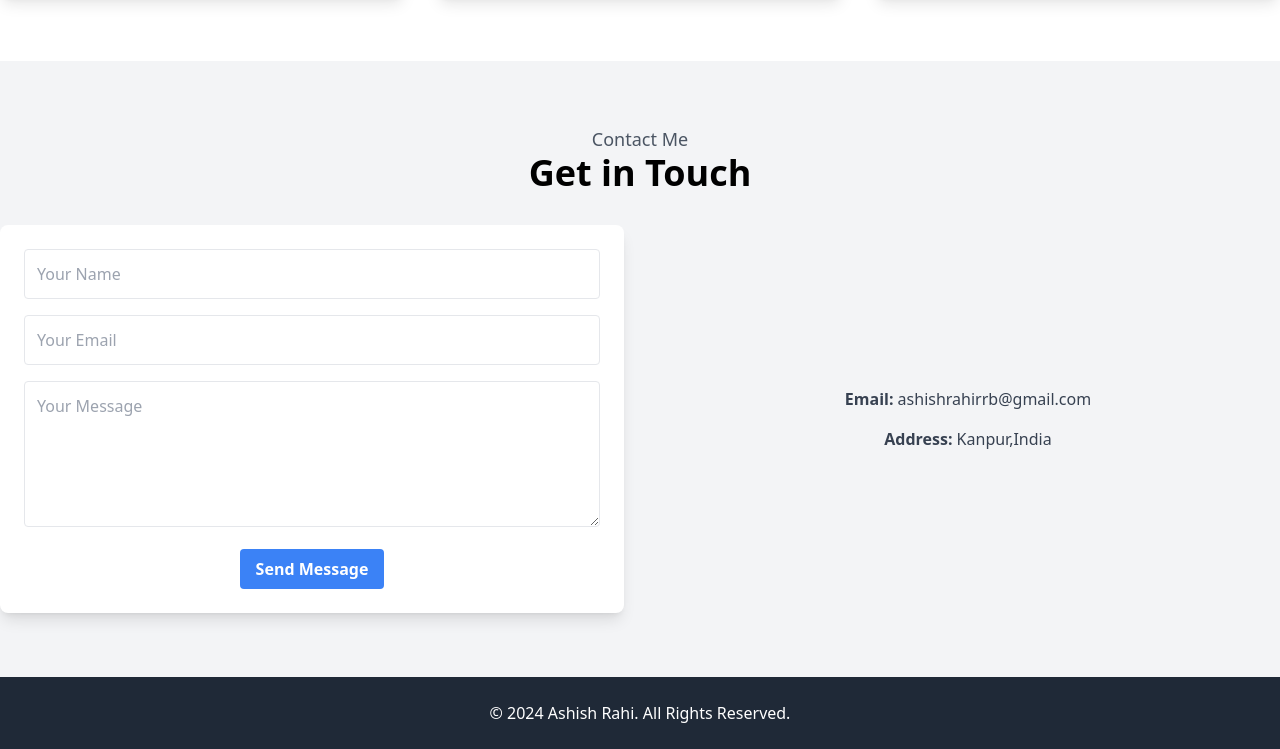
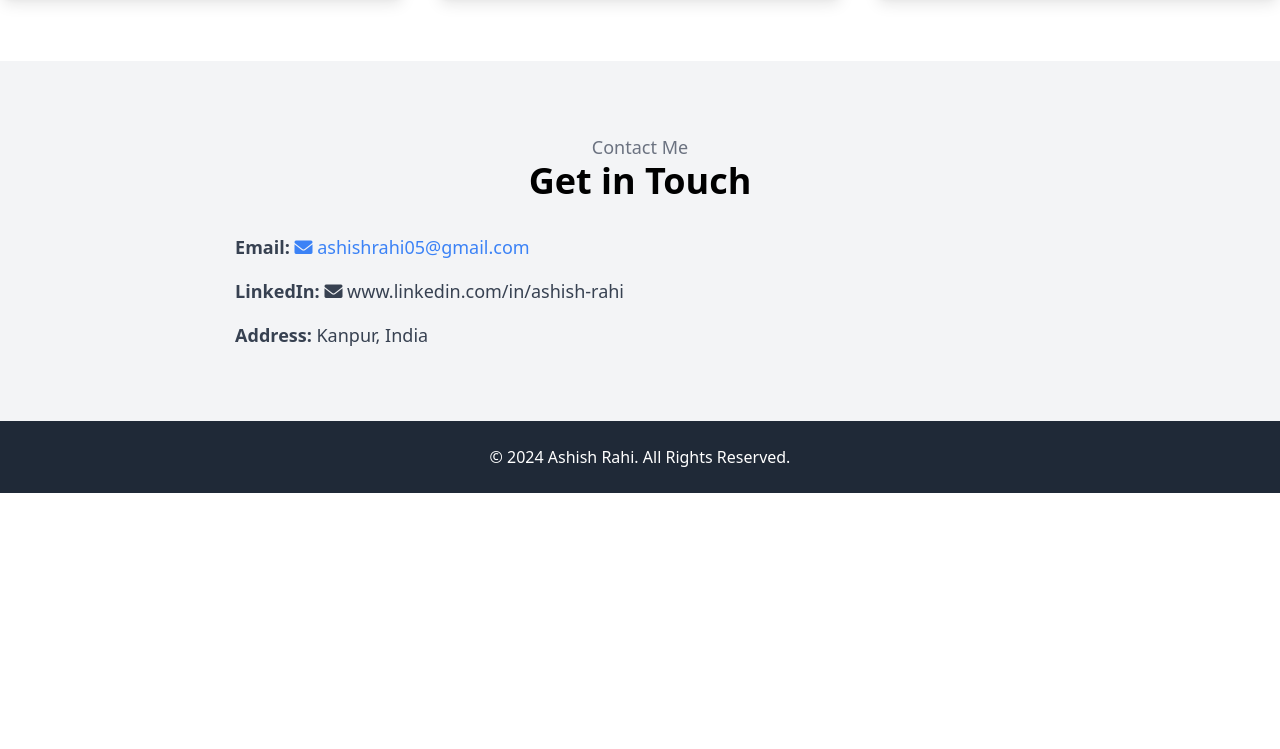
Before and after one commit to ashishrahi/portfolio, a plain HTML site: page index.html in a window 1280 px wide. Shown: the part 1879-2628 px from the top of the page. After the commit the page ends 2372 px from the top, so only its background shows below. Drawn offline with nearby package versions, Linux system fonts and the light colour scheme; no server answers; files whose address does not match are found by name.

Commit message:
first commit

```diff
--- a/index.html
+++ b/index.html
@@ -11,6 +11,9 @@
     <link href="https://fonts.googleapis.com/css2?family=Poppins:ital,wght@0,100;0,200;0,300;0,400;0,500;0,600;0,700;0,800;0,900;1,100;1,200;1,300;1,400;1,500;1,600;1,700;1,800;1,900&display=swap" rel="stylesheet">
     <title>Ashish Portfolio</title>
     <script src="app.js" defer></script>
+    <script src="https://kit.fontawesome.com/a076d05399.js" crossorigin="anonymous"></script>
+
+
     <script type="module">
         // Import the functions you need from the SDKs you need
         import { initializeApp } from "https://www.gstatic.com/firebasejs/10.13.1/firebase-app.js";
@@ -177,25 +180,48 @@
 
     <!-- Contact Section -->
     <section id="contact" class="py-16 bg-gray-100">
-        <div class="container mx-auto text-center">
-            <p class="text-lg text-gray-600">Contact Me</p>
-            <h6 class="text-4xl font-bold mb-8">Get in Touch</h6>
-            <div class="grid grid-cols-1 md:grid-cols-2 gap-8">
-                <form  method="POST" class="bg-white shadow-lg p-6 rounded-lg">
-                    <input type="text" name="name" placeholder="Your Name" class="w-full mb-4 p-3 border rounded focus:outline-none">
-                    <input type="email" name="email" placeholder="Your Email" class="w-full mb-4 p-3 border rounded focus:outline-none">
-                    <textarea name="message" rows="5" placeholder="Your Message" class="w-full mb-4 p-3 border rounded focus:outline-none"></textarea>
-                    <button type="submit" class="bg-blue-500 hover:bg-blue-600 text-white font-bold py-2 px-4 rounded">
-                        Send Message
-                    </button>
-                </form>
-                <div class="flex flex-col justify-center">
-                    <p class="text-gray-700 mb-4"><strong>Email:</strong> ashishrahirrb@gmail.com</p>
-                    <!-- <p class="text-gray-700 mb-4"><strong>Phone:</strong> +1 234 567 890</p> -->
-                    <p class="text-gray-700"><strong>Address:</strong> Kanpur,India</p>
-                </div>
-            </div>
+
+
+    <!-- Add Font Awesome for icons -->
+<!-- Add Font Awesome for icons -->
+<link rel="stylesheet" href="https://cdnjs.cloudflare.com/ajax/libs/font-awesome/6.0.0-beta3/css/all.min.css">
+
+<div class="container mx-auto px-4 py-2 flex flex-col items-center justify-center text-center">
+    <p class="text-lg text-gray-500">Contact Me</p>
+    <h2 class="text-4xl font-bold mb-8">Get in Touch</h2>
+
+    <div class="grid grid-cols-1 md:grid-cols-2 gap-8 items-center justify-center">
+
+        <!-- Contact Info Section -->
+        <div class="text-center md:text-left">
+            <p class="text-lg text-gray-700 mb-4">
+                <strong>Email:</strong>
+                <a href="mailto:ashishrahi05@gmail.com" class="text-blue-500 hover:text-blue-600">
+                    <i class="fas fa-envelope"></i> ashishrahi05@gmail.com
+                </a>
+            </p>
+
+<!-- LinkedIn -->
+<p class="text-lg text-gray-700 mb-4">
+    <strong>LinkedIn:</strong>
+    <a href="https://www.linkedin.com/in/ashish-rahi" target="_blank" rel="noopener noreferrer">
+        <i class="fas fa-envelope"></i> www.linkedin.com/in/ashish-rahi
+    </a>
+
+</p>
+
+            <p class="text-lg text-gray-700">
+                <strong>Address:</strong> Kanpur, India
+            </p>
         </div>
+
+    </div>
+</div>
+
+
+
+
+
     </section>
 
     <!-- Footer -->
```
